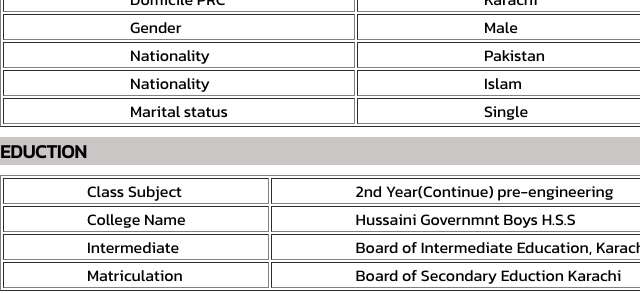
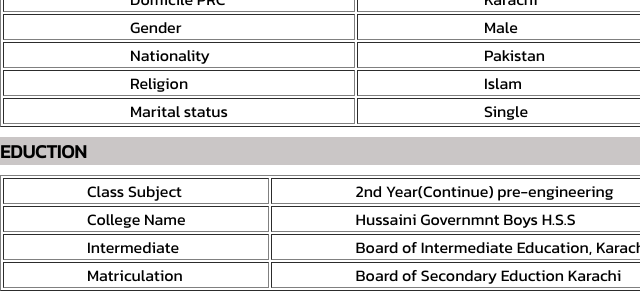
Before and after one commit to MuhammadFaizan2003/MY-CV, a plain HTML site: page index.html in a window 1280 px wide. Shown: the part 427-720 px from the top of the page, 0-640 px from the left. Drawn offline with Linux system fonts and the light colour scheme.

Commit message:
Complete File

```diff
--- a/index.html
+++ b/index.html
@@ -87,7 +87,7 @@
             <td>Pakistan</td>
         </tr>
         <tr>
-            <td>Nationality</td>
+            <td>Religion</td>
             <td>Islam</td>
         </tr>
         <tr>
```
